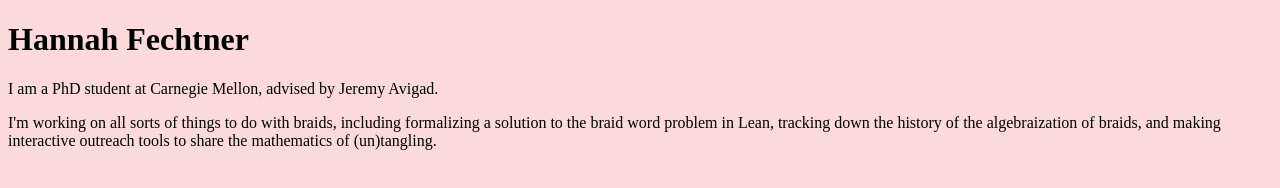
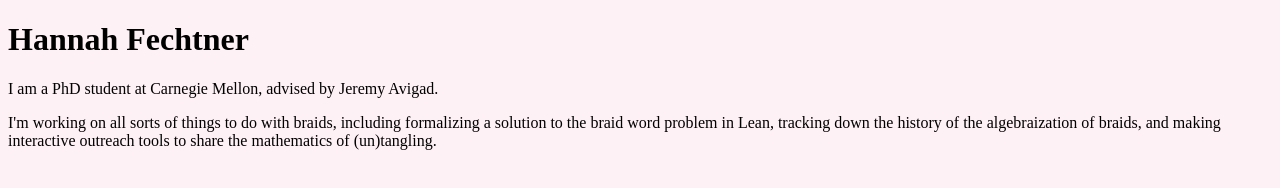
Before and after one commit to hannahfechtner/hannahfechtner.github.io, a plain HTML site: page index.html in a window 1280 px wide. Drawn offline with Linux system fonts and the light colour scheme.

Commit message:
lighter pink

```diff
--- a/index.html
+++ b/index.html
@@ -1,6 +1,6 @@
 <!DOCTYPE html>
 <html>
-<body style="background-color:#fadadd;">
+<body style="background-color:#fef1f5;">
 
 <h1>Hannah Fechtner</h1>
 <p>I am a PhD student at Carnegie Mellon, advised by Jeremy Avigad. </p>
```
